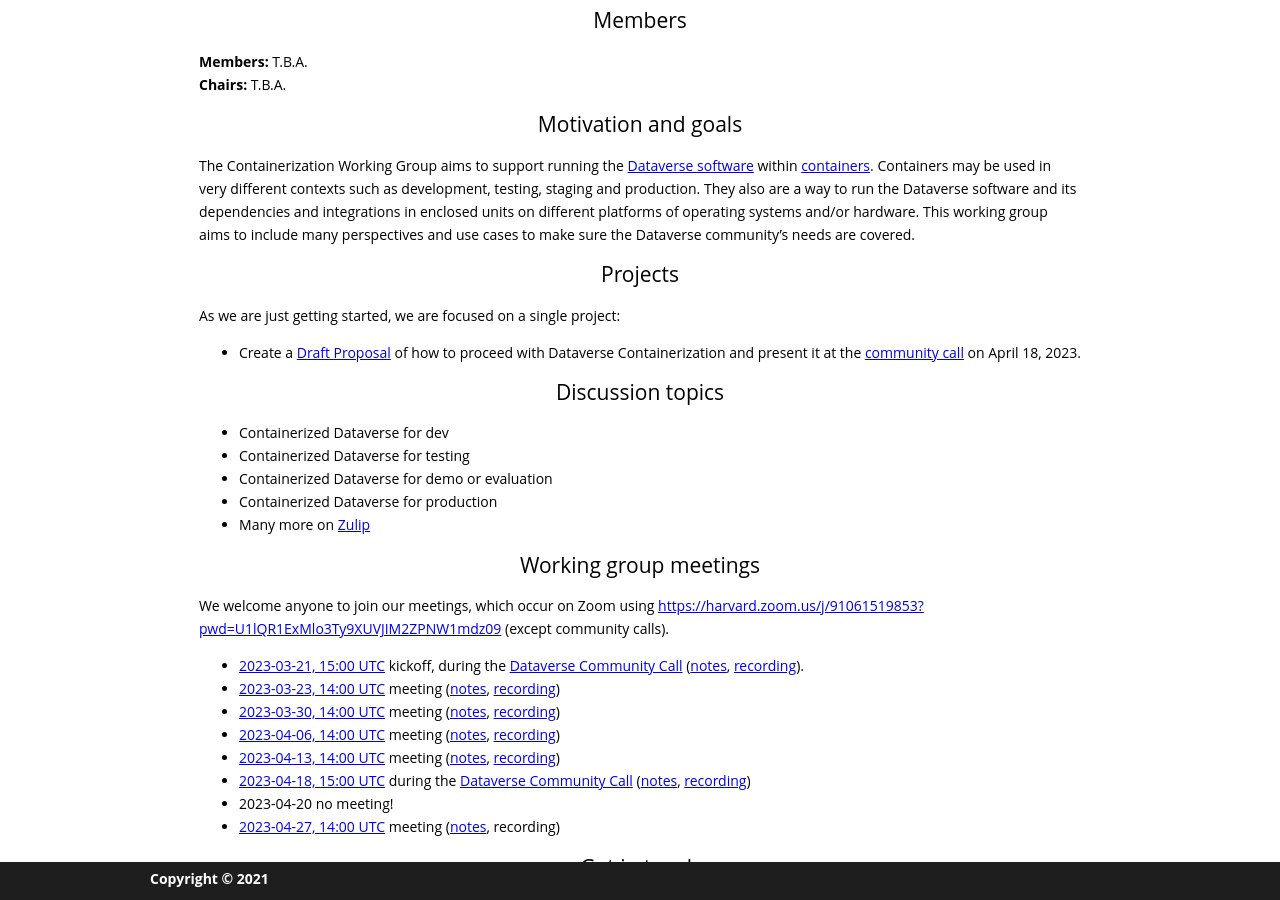
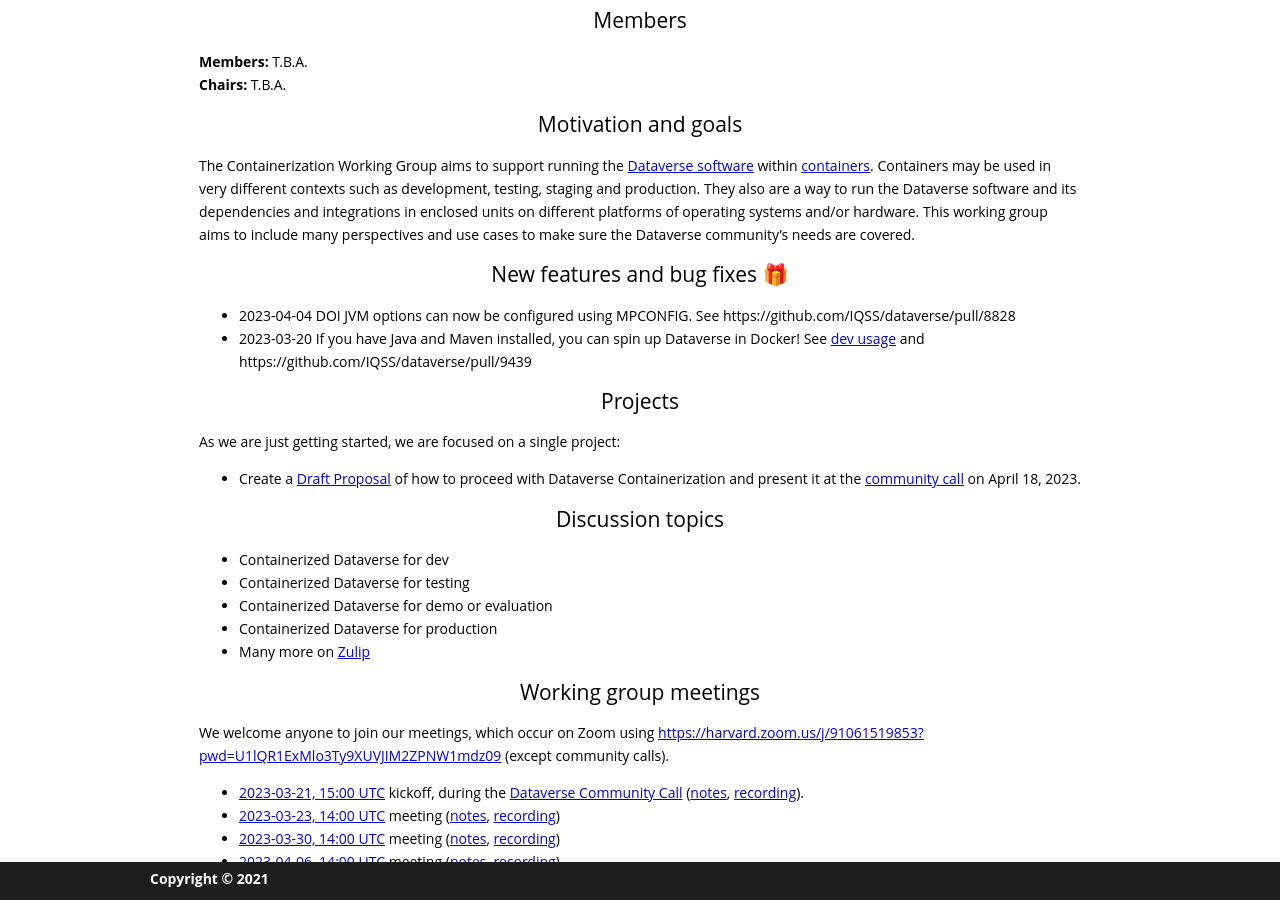
Before and after one commit to gdcc/ct.gdcc.io, a Jekyll site: the page built from index.md, in a window 1280 px wide and 900 px high, scrolled down 550 px. Built offline with Jekyll 4.4.1, drawn with Linux system fonts in a browser that asks for light colours; our own code applies the rules of GitHub Pages for plain Markdown files.

Commit message:
add "new features and bug features" section, closes #4

```diff
--- a/index.md
+++ b/index.md
@@ -13,6 +13,13 @@ The Containerization Working Group aims to support running the [Dataverse softwa
 Containers may be used in very different contexts such as development, testing, staging and production.
 They also are a way to run the Dataverse software and its dependencies and integrations in enclosed units on different platforms of operating systems and/or hardware.
 This working group aims to include many perspectives and use cases to make sure the Dataverse community's needs are covered.
+
+## New features and bug fixes 🎁
+
+- 2023-04-04 DOI JVM options can now be configured using MPCONFIG. See https://github.com/IQSS/dataverse/pull/8828
+- 2023-03-20 If you have Java and Maven installed, you can spin up Dataverse in Docker! See [dev usage][] and https://github.com/IQSS/dataverse/pull/9439
+
+[dev usage]: https://preview.guides.gdcc.io/en/develop/container/dev-usage.html
 
 ## Projects
 
```
